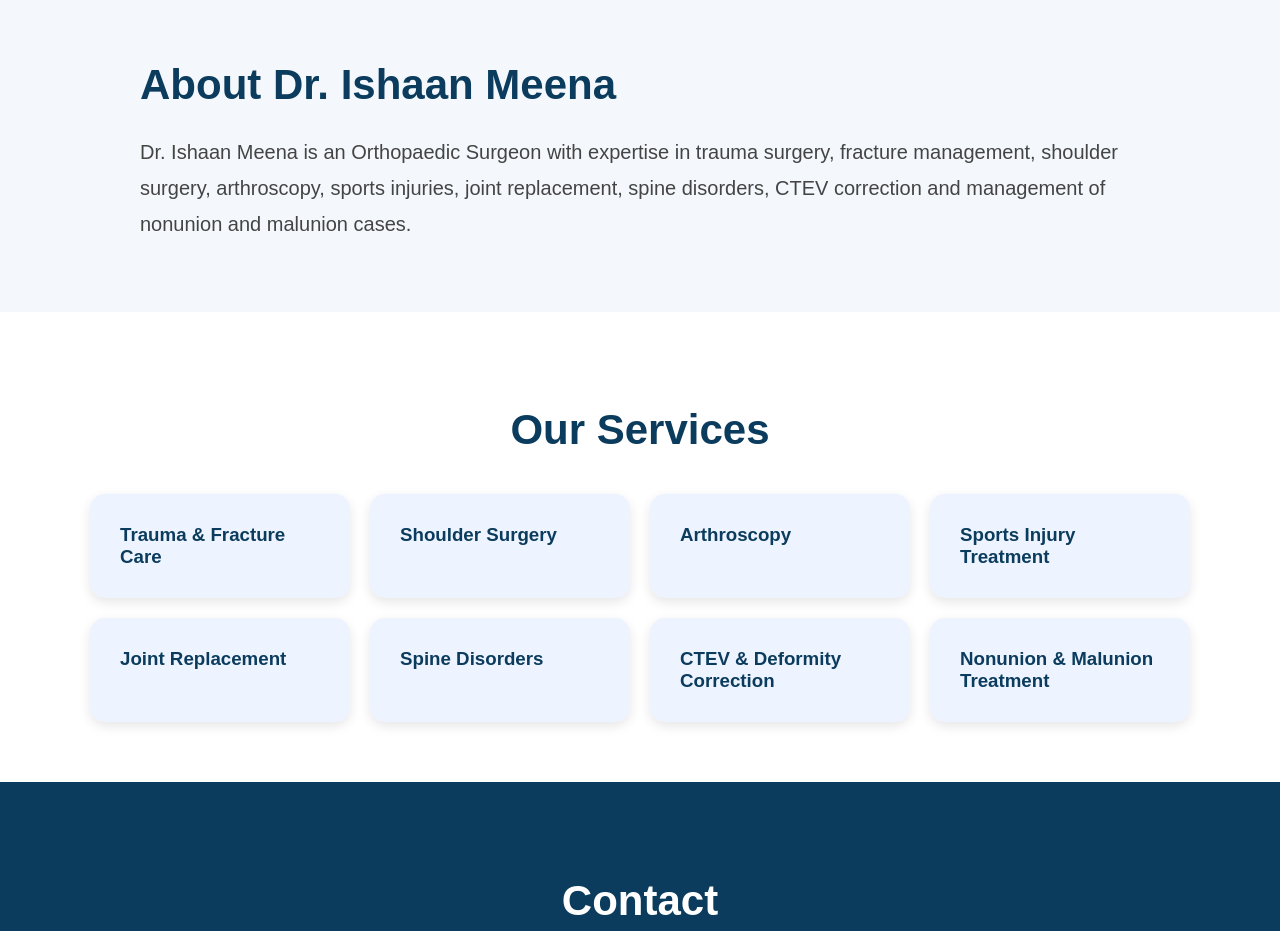
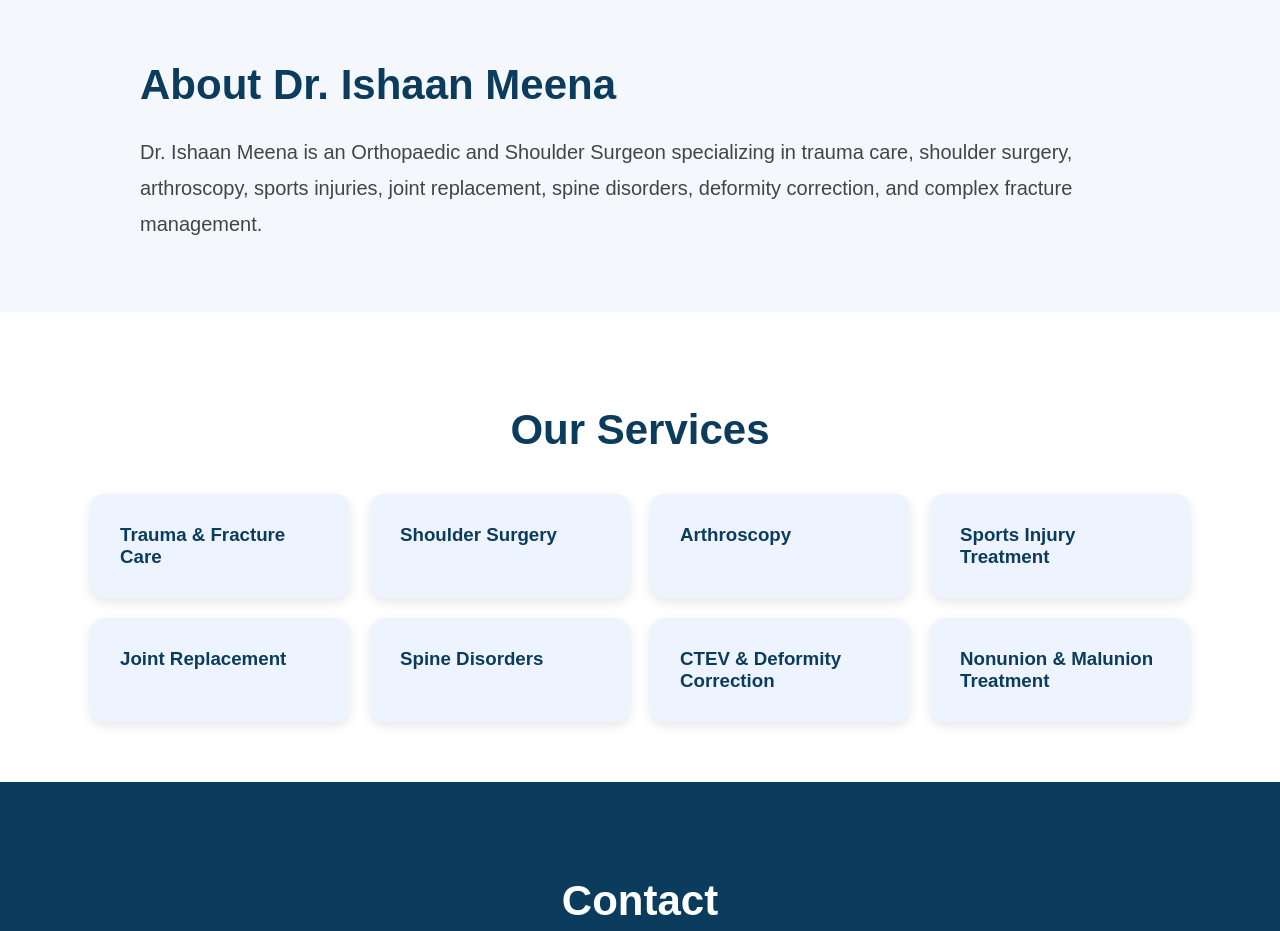
Before and after one commit to drishaanortho/drishaanortho-website, a Next.js app: page / in a window 1280 px wide. Shown: the part 960-1891 px from the top of the page. Built offline with nearby package versions, Linux system fonts and the light colour scheme.

Commit message:
Update page.tsx

```diff
--- a/app/page.tsx
+++ b/app/page.tsx
@@ -203,10 +203,7 @@ export default function Home() {
             color: "#444",
           }}
         >
-          Dr. Ishaan Meena is an Orthopaedic Surgeon with expertise in trauma
-          surgery, fracture management, shoulder surgery, arthroscopy, sports
-          injuries, joint replacement, spine disorders, CTEV correction and
-          management of nonunion and malunion cases.
+          Dr. Ishaan Meena is an Orthopaedic and Shoulder Surgeon specializing in trauma care, shoulder surgery, arthroscopy, sports injuries, joint replacement, spine disorders, deformity correction, and complex fracture management.
         </p>
       </section>
 
```
